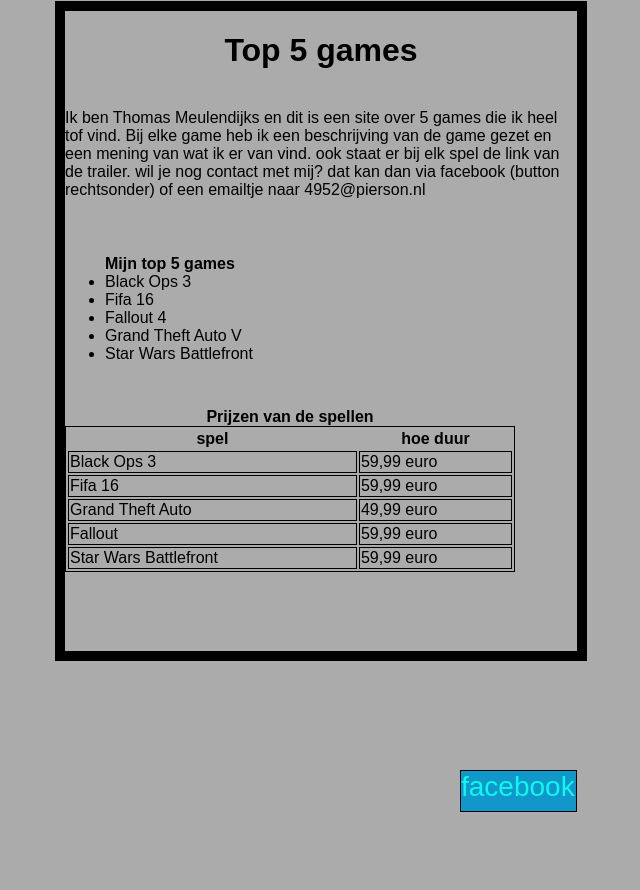
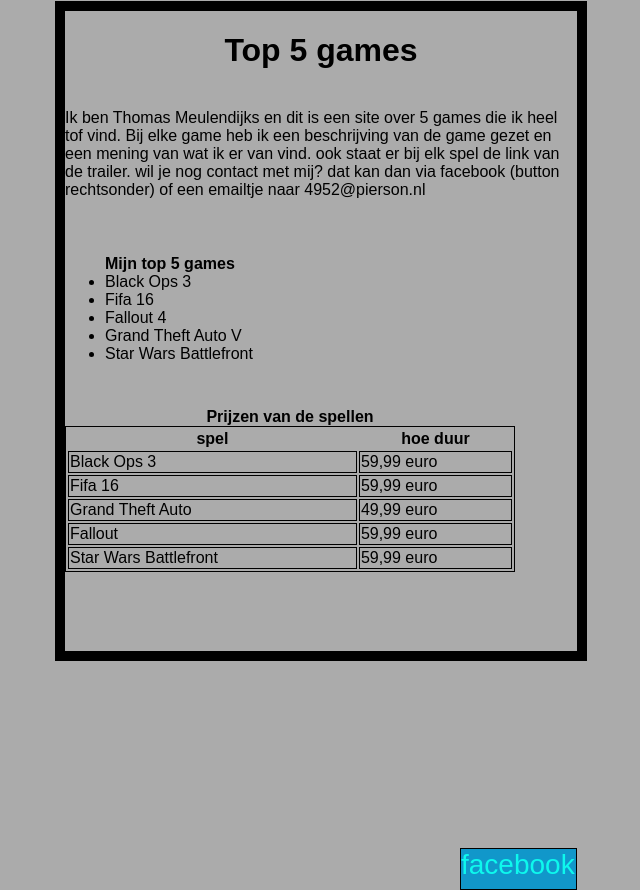
Before and after one commit to Thomson2000/thomson2000.github.io, a plain HTML site: page index.html in a window 1280 px wide. Shown: the part 281-1171 px from the top of the page, without its empty margins (319-959 px from the left). Before the commit the page ends 1093 px from the top, so only its background shows below. Drawn offline with Linux system fonts and the light colour scheme.

Commit message:
Update Sjabloon.css

```diff
--- a/Sjabloon.css
+++ b/Sjabloon.css
@@ -169,7 +169,7 @@ body	{
 	float: right;
 	height: 40px;
 	width: 115px;
-	margin-top: 198px;
+	margin-top: 276px;
 }
 .facebook a:hover{
 	color:orange;
```
